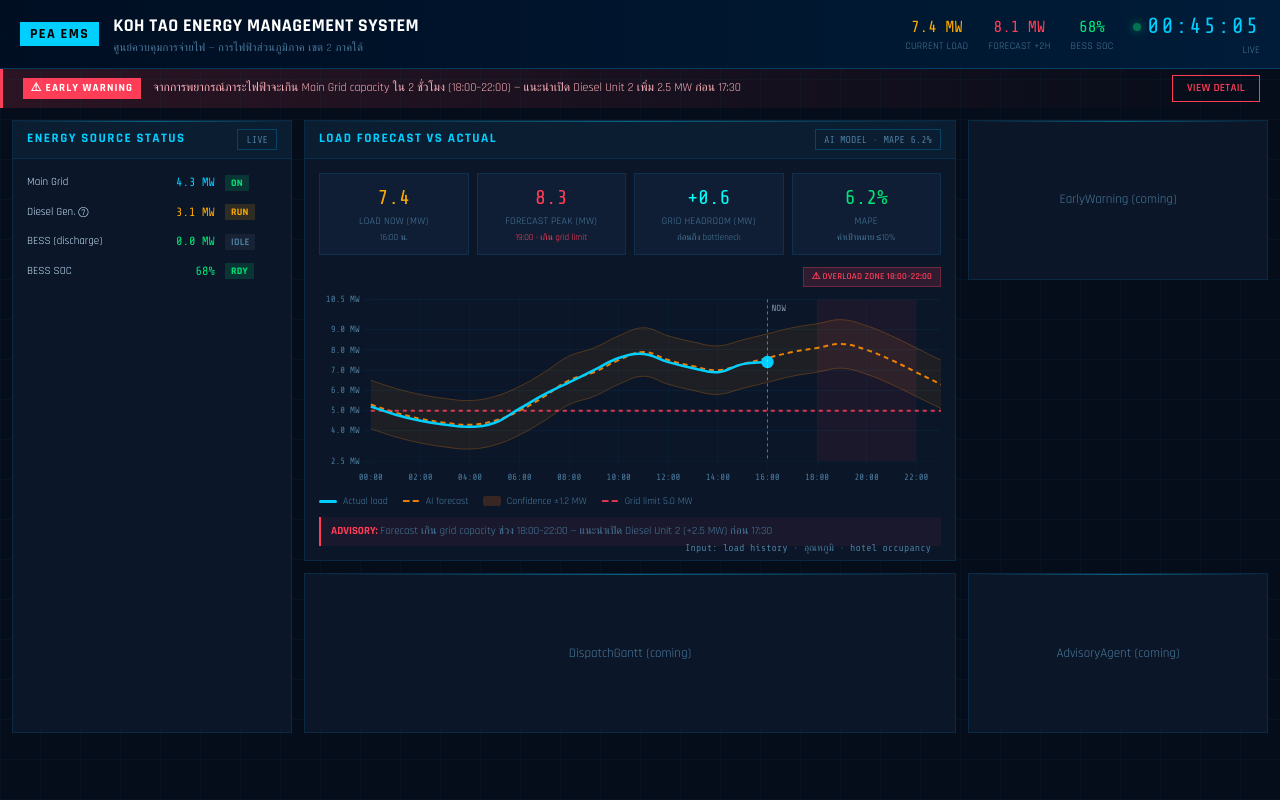
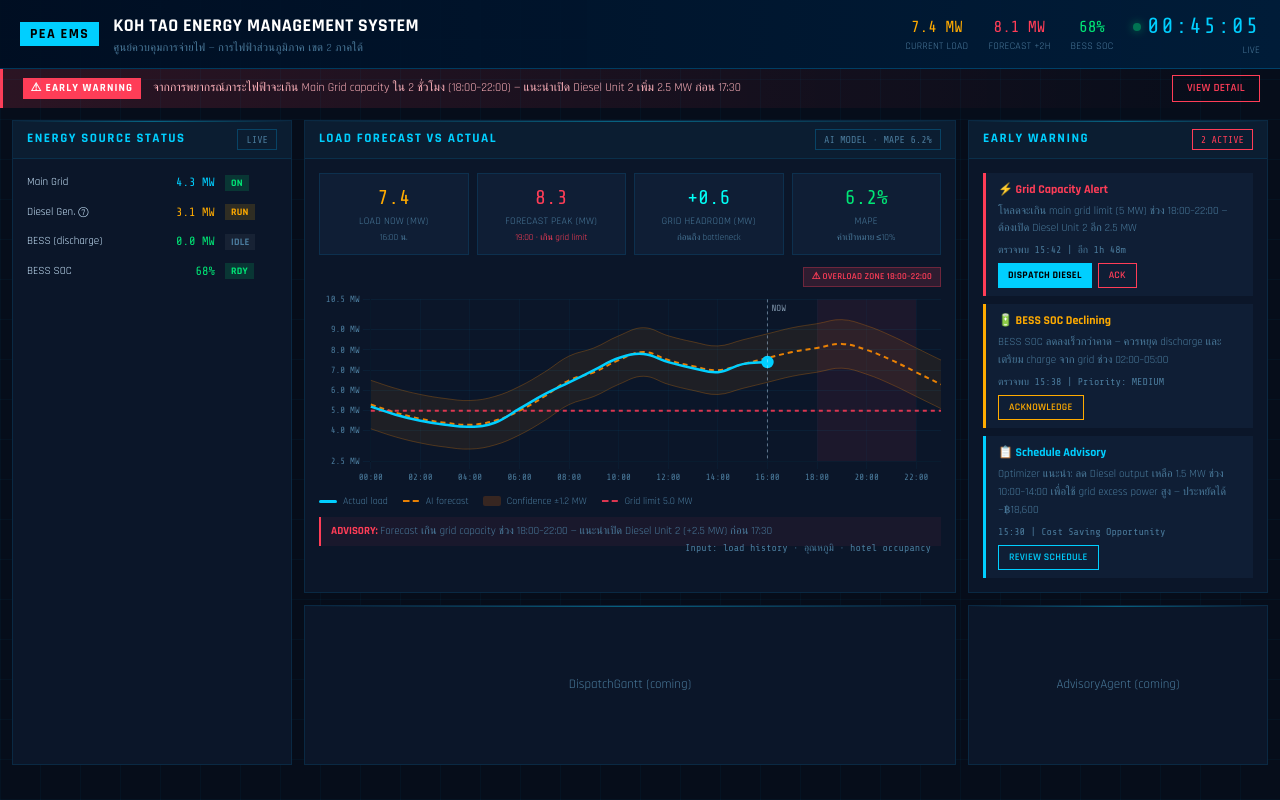
Before and after one commit to 9Ten/grid-guardian, a React (Vite) app in the folder frontend/: page / in a window 1280 px wide. Built offline with nearby package versions, Linux system fonts and the light colour scheme; a web font is replaced by a local one.

Commit message:
feat(frontend): add EarlyWarning panel

```diff
--- a/frontend/src/App.tsx
+++ b/frontend/src/App.tsx
@@ -2,6 +2,7 @@ import Header from './components/Header'
 import AlertStrip from './components/AlertStrip'
 import EnergySourceStatus from './components/EnergySourceStatus'
 import LoadForecastChart from './components/LoadForecastChart'
+import EarlyWarning from './components/EarlyWarning'
 
 export default function App() {
   return (
@@ -17,9 +18,7 @@ export default function App() {
           <EnergySourceStatus />
         </div>
         <LoadForecastChart />
-        <div className="panel h-40 flex items-center justify-center" style={{ color: '#4a7a9b' }}>
-          EarlyWarning (coming)
-        </div>
+        <EarlyWarning />
         <div className="panel h-40 flex items-center justify-center" style={{ color: '#4a7a9b' }}>
           DispatchGantt (coming)
         </div>
--- /dev/null
+++ b/frontend/src/components/EarlyWarning.tsx
@@ -0,0 +1,81 @@
+import { useState } from 'react'
+import type { Alert, AlertSeverity } from '../types'
+import { mockAlerts } from '../data/mockAlerts'
+
+const SEVERITY_STYLE: Record<AlertSeverity, { borderColor: string; titleColor: string }> = {
+  critical: { borderColor: '#ff3d57', titleColor: '#ff3d57' },
+  warning:  { borderColor: '#ffab00', titleColor: '#ffab00' },
+  info:     { borderColor: '#00cfff', titleColor: '#00cfff' },
+}
+
+export default function EarlyWarning() {
+  const alerts: Alert[] = mockAlerts
+  const activeCount = alerts.filter(a => a.severity !== 'info').length
+
+  return (
+    <div className="panel animate-fade-in">
+      <div className="panel-header">
+        <span className="panel-title">Early Warning</span>
+        <span
+          className="panel-badge"
+          style={{ color: '#ff3d57', borderColor: '#ff3d57' }}
+        >
+          {activeCount} ACTIVE
+        </span>
+      </div>
+      <div className="p-3.5 flex flex-col gap-2">
+        {alerts.map(alert => (
+          <AlertCard key={alert.id} alert={alert} />
+        ))}
+      </div>
+    </div>
+  )
+}
+
+function AlertCard({ alert }: { alert: Alert }) {
+  const [acked, setAcked] = useState(false)
+  const { borderColor, titleColor } = SEVERITY_STYLE[alert.severity]
+
+  return (
+    <div
+      className="px-3 py-2"
+      style={{
+        borderLeft: `3px solid ${borderColor}`,
+        background: '#0f1e35',
+      }}
+    >
+      <div className="font-display font-bold text-[12px] mb-1" style={{ color: titleColor }}>
+        {alert.title}
+      </div>
+      <div className="text-[11px] leading-relaxed" style={{ color: '#4a7a9b' }}>
+        {alert.body}
+      </div>
+      <div className="font-mono text-[10px] mt-1" style={{ color: '#4a7a9b' }}>
+        {alert.time}
+      </div>
+      <div className="flex gap-1.5 flex-wrap mt-1.5">
+        {alert.primaryAction && (
+          <button
+            className="font-display font-bold text-[10px] tracking-wide px-2.5 py-1 text-black transition-colors"
+            style={{ background: '#00cfff' }}
+          >
+            {alert.primaryAction}
+          </button>
+        )}
+        {alert.secondaryAction && (
+          <button
+            className="font-display font-semibold text-[10px] tracking-wide px-2.5 py-1 transition-colors"
+            style={{
+              border: `1px solid ${borderColor}`,
+              color: acked ? '#4a7a9b' : borderColor,
+              background: 'transparent',
+            }}
+            onClick={() => setAcked(true)}
+          >
+            {acked ? '✓ ACKNOWLEDGED' : alert.secondaryAction}
+          </button>
+        )}
+      </div>
+    </div>
+  )
+}
```
